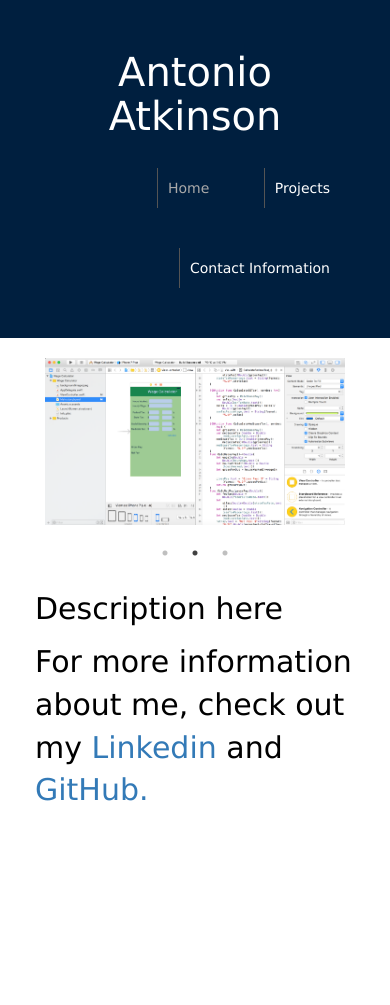
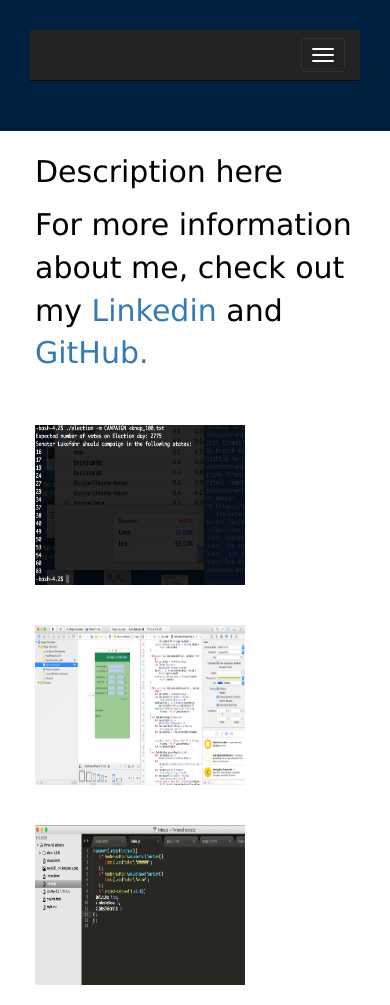
Before and after one commit to antonioatkinson/antonioatkinson.github.io, a plain HTML site: page index.html in a window 390 px wide. Before the commit the page ends 844 px from the top, so only its background shows below. Drawn offline with nearby package versions, Linux system fonts and the light colour scheme.

Commit message:
Trying to add hamburger menu

```diff
--- /dev/null
+++ b/CNAME.txt
@@ -0,0 +1 @@
+antonioatkinson.com
--- a/index.html
+++ b/index.html
@@ -35,7 +35,7 @@
 </head>
 <body>
   <header class="header">
-    <div class="row">
+    <!-- <div class="row">
       <div class="col-md-4">
         <div class="text-left">
           <h1 class="main-header">Antonio Atkinson</h1>
@@ -49,20 +49,32 @@
             <a href="about.html"><input class="header-button" type="button" value="Contact Information" id="about"></a>
         </div>
       </div>
+    </div> -->
+    <nav class="navbar navbar-inverse navbar-static-top" role="navigation">
+      <div class="container">
+         <div class="navbar-header">
+      <button type="button" class="navbar-toggle collapsed" data-toggle="collapse" data-target="#bs-example-navbar-collapse-1">
+        <span class="sr-only">Toggle navigation</span>
+        <span class="icon-bar"></span>
+        <span class="icon-bar"></span>
+        <span class="icon-bar"></span>
+      </button>
     </div>
+
+
+    <!-- Collect the nav links, forms, and other content for toggling -->
+    <div class="collapse navbar-collapse" id="bs-example-navbar-collapse-1">
+        <ul class="nav navbar-nav">
+          <li><a href="index.php">Home</a></li>
+          <li><a href="about.php">About</a></li>
+          <li><a href="contact.php">Contact</a></li>
+        </ul>
+      </div>
+    </nav>
+  </div>
   </header>
 
   <div class="container">
-    <!-- <h2 class="info">About Me:</h2> -->
-    <div class = "row">
-    <div class = "text-center">
-      <div class = "project-carousel">
-        <img src="eecs281_p4_knapsack.png" class = "carousel-image">
-        <img src="wage_calculator_2.png" class = "carousel-image">
-        <img src="personal_website.png" class = "carousel-image">
-      </div>
-      </div>
-    </div>
     <div class="row">
       <div class="col-md-12">
         <div class="info">
@@ -71,6 +83,11 @@
         </div>
       </div>
     </div>
+    <div>
+      <img src="eecs281_p4_knapsack.png" class = "project-tiles">
+      <img src="wage_calculator_2.png" class = "project-tiles">
+      <img src="personal_website.png" class = "project-tiles">
+    </div>
   </div>
 </body>
 </html>
--- a/style.css
+++ b/style.css
@@ -9,25 +9,10 @@ h1{
   font-size:40px;
 }
 body{
-  /*background:#001f3f;*/
-  /*background:#FFE4B5;*/
-  /*background:	#1E90FF;*/
   color:black;
   padding:0px;
   margin:0px;
 }
-/*body:after{
-	content : "";
-    display: block;
-    position: absolute;
-    top: 0;
-    left: 0;
-    background: #001f3f;
-    width: 100%;
-    height: 100%;
-    opacity : 0.9;
-    z-index: -1;
-}*/
 .info{
   font-size:30px;
   padding:20px;
@@ -64,18 +49,7 @@ body{
   height:200px;
   padding:20px;
 }
-.project-carousel{
-  padding-top: 20px;
-  width:300px;
-  height:200px;
-  float: none;
-  display: block;
-  margin:0 auto;
-}
-.carousel-image{
-  width:300px;
-  height:200px;
-}
+
 .project-type{
   text-align: center;
   margin:auto;
@@ -88,3 +62,11 @@ body{
 .hovered{
   color:#A9A9A9;
 }
+.more-info{
+  text-decoration: underline;
+ }
+ .project-tiles{
+   width:250px;
+   height:200px;
+   padding:20px;
+ }
```
Also changed, not shown: project.html (+3 -3 lines).
